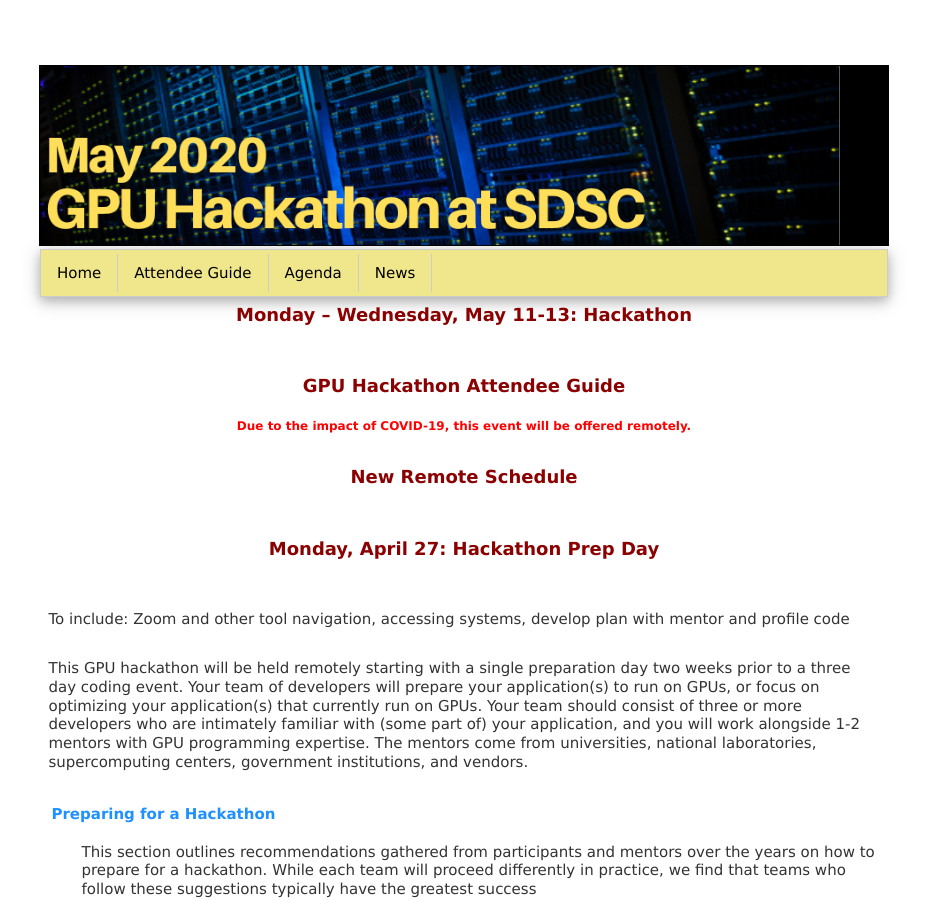
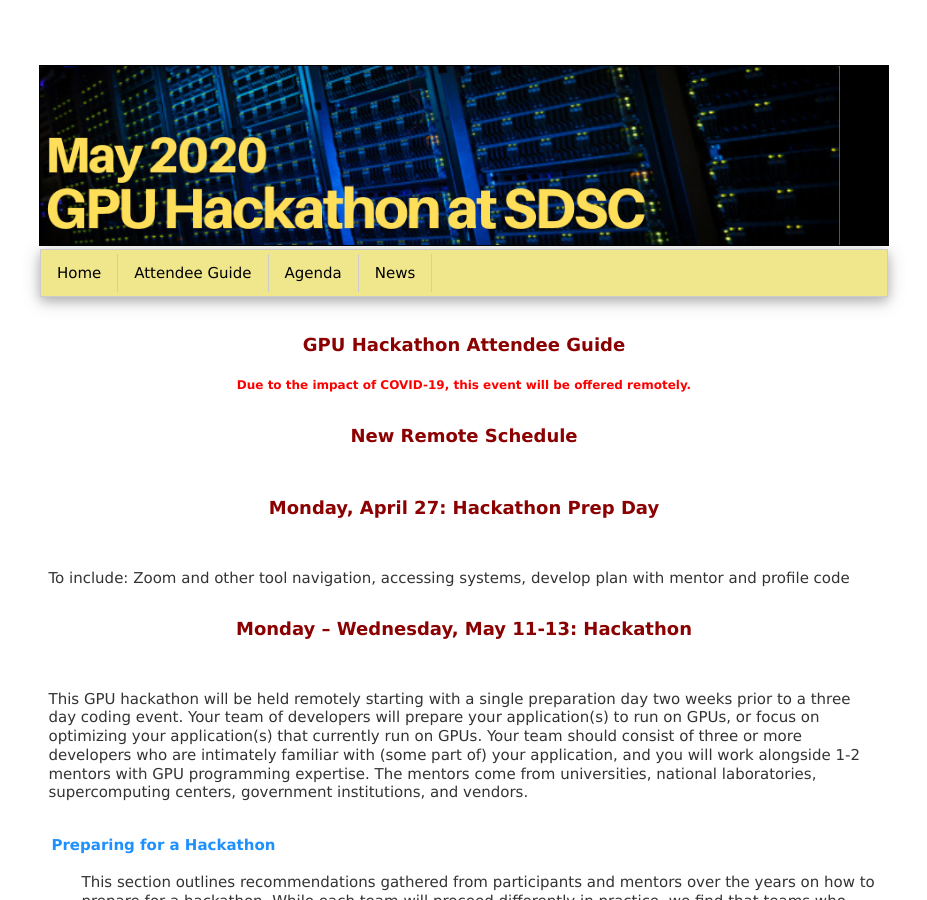
Before and after one commit to sdsc-hpc-training/sdsc-hpc-training.github.io, a Jekyll site: the page built from gpuhackathon/attendee_guide.html, in a window 1280 px wide and 900 px high. Shown: the whole window, without its empty margins (176-1103 px from the left). Built offline with Jekyll 4.4.1, drawn with Linux system fonts in a browser that asks for light colours.

Commit message:
Update attendee_guide.html

```diff
--- a/gpuhackathon/attendee_guide.html
+++ b/gpuhackathon/attendee_guide.html
@@ -22,9 +22,10 @@
   <tr><td align='left' valign='top'>
     <p class="paral"> To include: Zoom and other tool navigation, accessing systems, develop plan with
 mentor and profile code </p>
-  </td></tr>
+ <tr><td align='left' valign='top'> &nbsp; </td></tr>
+  <tr><td align='left' valign='top'>
     <p class="newscenter"><b>Monday – Wednesday, May 11-13: Hackathon</b></p>
-    <p> &nbsp; </p>
+	  <p> &nbsp; </p>
   <tr><td align='left' valign='top'> &nbsp;  </td></tr>
   <tr><td align='left' valign='top'>
     <p class="paral"> This GPU hackathon will be held remotely starting with a single preparation day two
```
